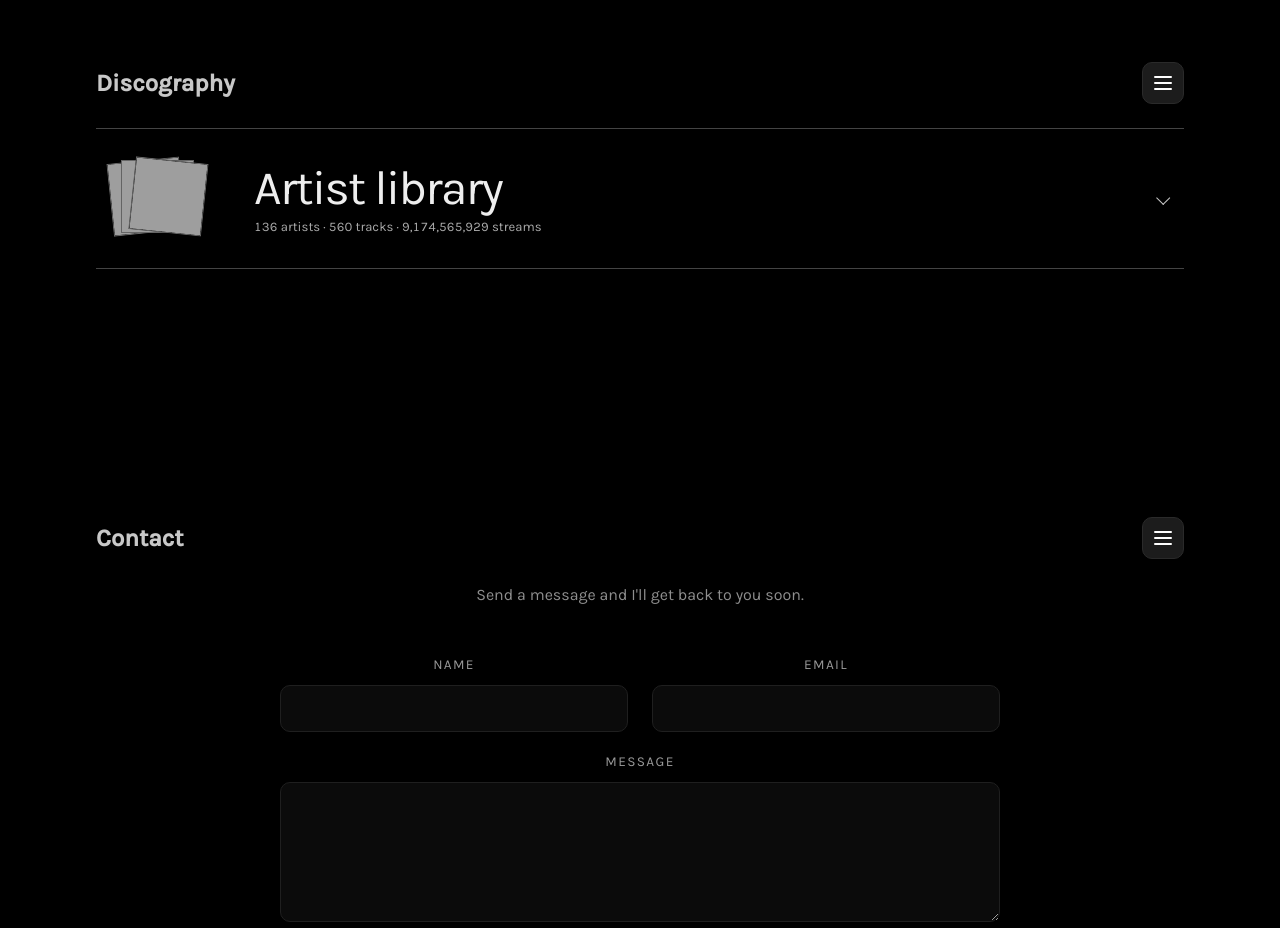
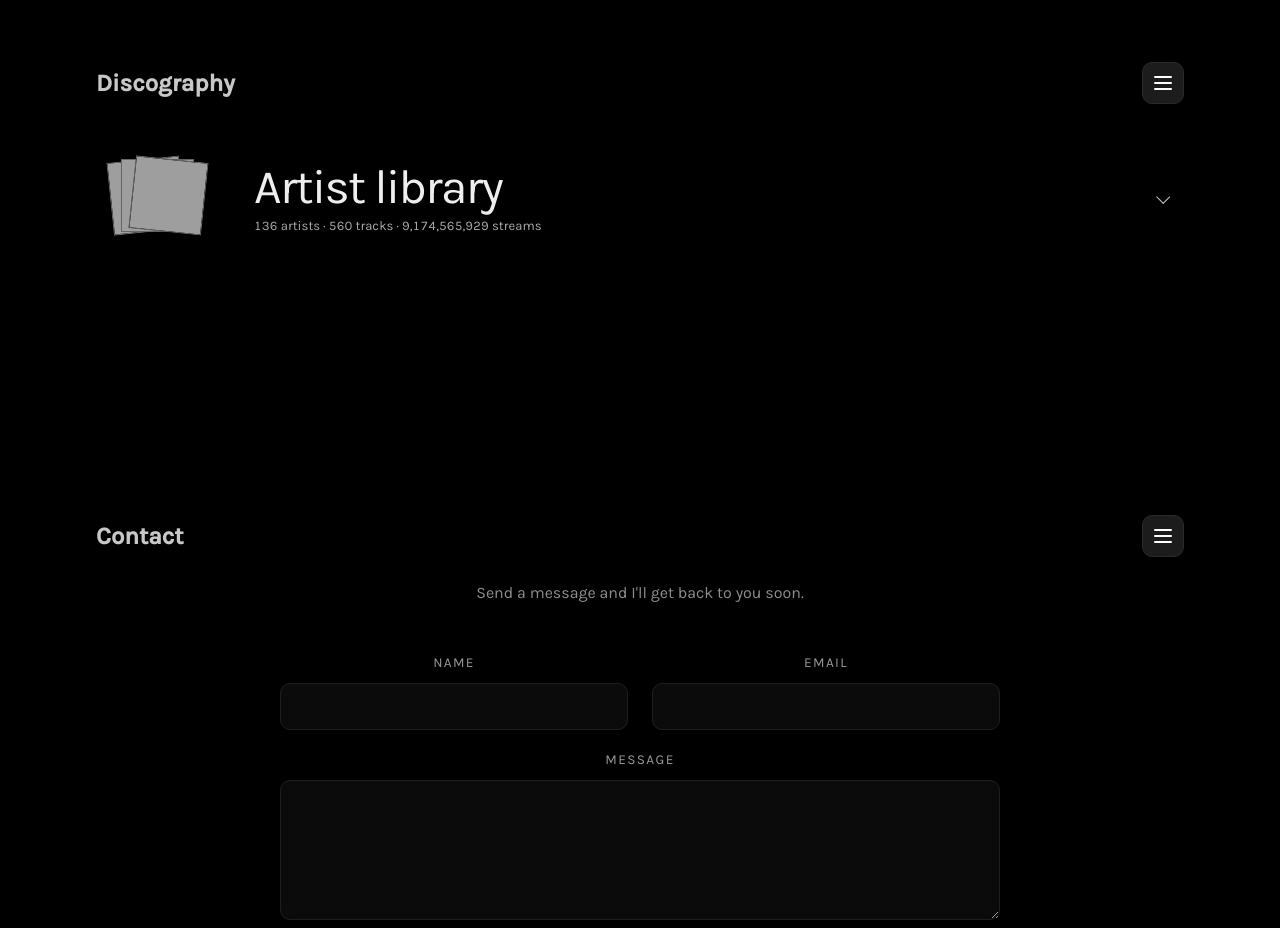
Before and after one commit to PROMIREC/website, an Astro site: page / in a window 1280 px wide. Shown: the part 1420-2348 px from the top of the page. Built offline with nearby package versions, Linux system fonts and the light colour scheme; Astro itself is replaced by a stand-in of ours; grey boxes are pictures that could not be loaded.

Commit message:
Remove outer borders from the discography library

```diff
--- a/src/components/ArtistLibrary.astro
+++ b/src/components/ArtistLibrary.astro
@@ -426,7 +426,6 @@ const sleeves = [...byArtist.values()].map(({ tracks }) => tracks[0].artworkUrl)
 </script>
 
 <style>
-  .library { border-block: 1px solid #444; }
   summary { display: flex; align-items: center; gap: clamp(.75rem, 3vw, 2rem); cursor: pointer; list-style: none; }
   summary::-webkit-details-marker { display: none; }
   .library-heading { padding: 1.8rem .5rem; }
```
